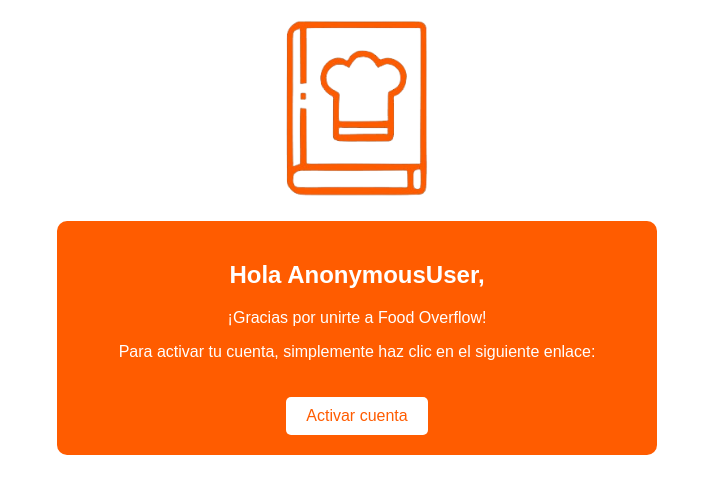
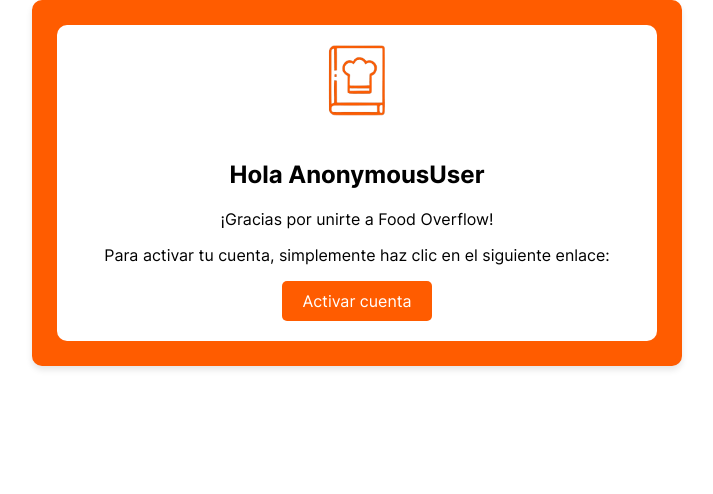
Before and after one commit to gdelgadol/FoodOverflow, a Django app: template FoodOverflowApp/templates/email_templates/activation.html in a window 1280 px wide. Shown: the top 494 px of the page, without its empty margins (283-996 px from the left). Run offline with Django 4.2, Linux system fonts and the light colour scheme; the template is opened without the code that fills it, so the values that code supplies are empty.

Commit message:
Email design change and buttons

```diff
--- a/FoodOverflowApp/templates/email_templates/activation.html
+++ b/FoodOverflowApp/templates/email_templates/activation.html
@@ -7,6 +7,16 @@
     <meta http-equiv="X-UA-Compatible" content="IE=edge">
     <meta name="viewport" content="width=device-width, initial-scale=1.0">
     <style>
+
+        @font-face {
+            font-family: 'Inter';
+            src: url('./assets/fonts/Inter-VariableFont_slnt,wght.ttf') format('truetype');
+        }
+
+          * {
+            font-family: 'Inter', sans-serif;
+        }
+
         body {
             font-family: Arial, sans-serif;
             margin: 0;
@@ -18,42 +28,54 @@
             margin: 0 auto;
             padding: 20px;
             text-align: center;
+            background-color: #ff5c00; /* Fondo blanco */
+            border-radius: 10px; /* Borde redondeado */
+            box-shadow: 0 4px 6px rgba(0, 0, 0, 0.1); /* Sombra suave */
+            border: 5px solid #ff5c00; /* Borde naranja */
         }
         .logo {
             margin-bottom: 20px;
         }
         .message {
-            background-color: #ff5c00;
-            color: #ffffff;
+            background-color: #ffffff; /* Fondo blanco */
+            color: #000000; /* Texto negro */
             padding: 20px;
             border-radius: 10px;
+
         }
         .activation-link {
             display: inline-block;
-            margin-top: 20px;
-            background-color: #ffffff;
-            color: #ff5c00;
+            background-color: #ff5c00; /* Fondo naranja */
+            color: #ffffff; /* Texto blanco */
             padding: 10px 20px;
             text-decoration: none;
             border-radius: 5px;
         }
         .activation-link:hover {
-            background-color: #ff5c00;
-            color: #ffffff;
+            background-color: #ff7830; /* Cambio de color al pasar el mouse */
+        }
+
+        a:visited {
+            color: white;
+        }
+
+        a {
+            color:white
         }
     </style>
 </head>
 <body>
     <div class="container">
-        <img class="logo" src="cumoverflow.png" alt="Logo de Food Overflow" width="150">
         <div class="message">
-            <h2>Hola {{ user }},</h2>
+            <img class="logo" src="https://github.com/AndresArdila05/FoodOverflow/blob/foro/Frontend/src/assets/logo.png?raw=true" alt="Logo de Food Overflow" width="60">
+            <h2>Hola {{ user }}</h2>
             <p>¡Gracias por unirte a Food Overflow!</p>
             <p>Para activar tu cuenta, simplemente haz clic en el siguiente enlace:</p>
-            <a class="activation-link" href="http://{{ domain }}{% url 'activate' uidb64=uid token=token %}">Activar cuenta</a>
+            <a class="activation-link" href="http://{{ domain }}{% url 'activate' uidb64=uid token=token %}" style="color: white;">Activar cuenta</a>
         </div>
     </div>
 </body>
 </html>
 
+
 {% endautoescape %}
```
Also changed, not shown: FoodOverflowApp/templates/email_templates/cumoverflow.png (deleted).
